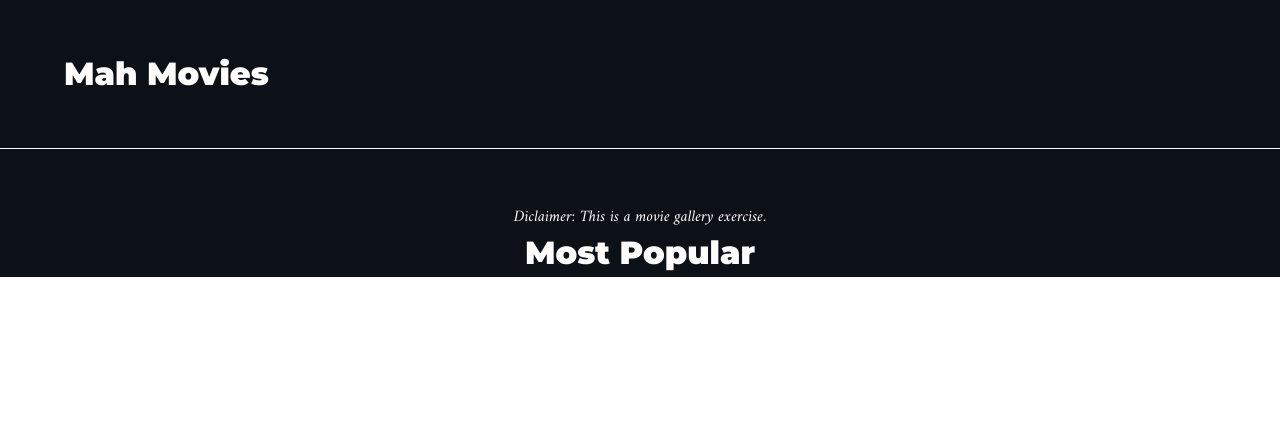
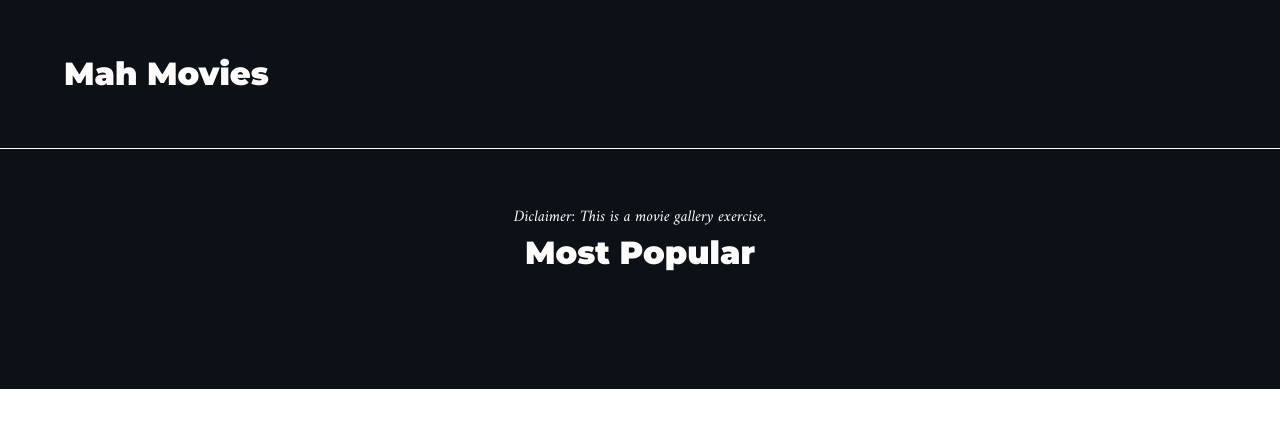
Before and after one commit to emeaguiar/mah-movies, a React app: page / in a window 1280 px wide. Built offline with nearby package versions, Linux system fonts and the light colour scheme; no server answers.

Commit message:
Add spacing to movie list

```diff
--- a/src/components/styles/movie-list.scss
+++ b/src/components/styles/movie-list.scss
@@ -1,3 +1,8 @@
-.movies {
+.movies.container {
+	margin-top: 56px;
+	padding-bottom: 56px;
 
+	.movies-row {
+		margin-bottom: 56px;
+	}
 }
```
